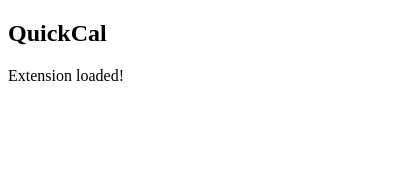
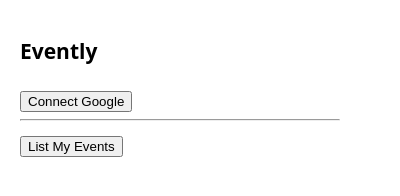
Before and after one commit to sophia-mai/smart-scheduler, a browser extension: page popup.html in a window 400 px wide. Drawn offline with Linux system fonts and the light colour scheme.

Commit message:
add buttons + auth for google

```diff
--- a/popup.html
+++ b/popup.html
@@ -1,9 +1,22 @@
 <!DOCTYPE html>
 <html>
-  <head><title>QuickCal</title></head>
+  <head>
+    <!-- character incoding to display characters correctly -->
+    <meta charset="utf-8" />
+    <title>Evently</title>
+    <style>
+      body {font: 14px system-ui; width: 320px; padding: 12px; }
+      button {margin-top: 8px; }
+      textarea {width: 100%; height: 90px; }
+      pre {white-space: pre-wrap; }
+    </style>
+  </head>
   <body>
-    <h2>QuickCal</h2>
-    <p>Extension loaded!</p>
+    <h2>Evently</h2>
+    <button id="connect">Connect Google</button>
+    <hr/>
+    <button id="list-events">List My Events</button>
+    <pre id="out"></pre>
     <script src="popup.js"></script>
   </body>
 </html>
```
